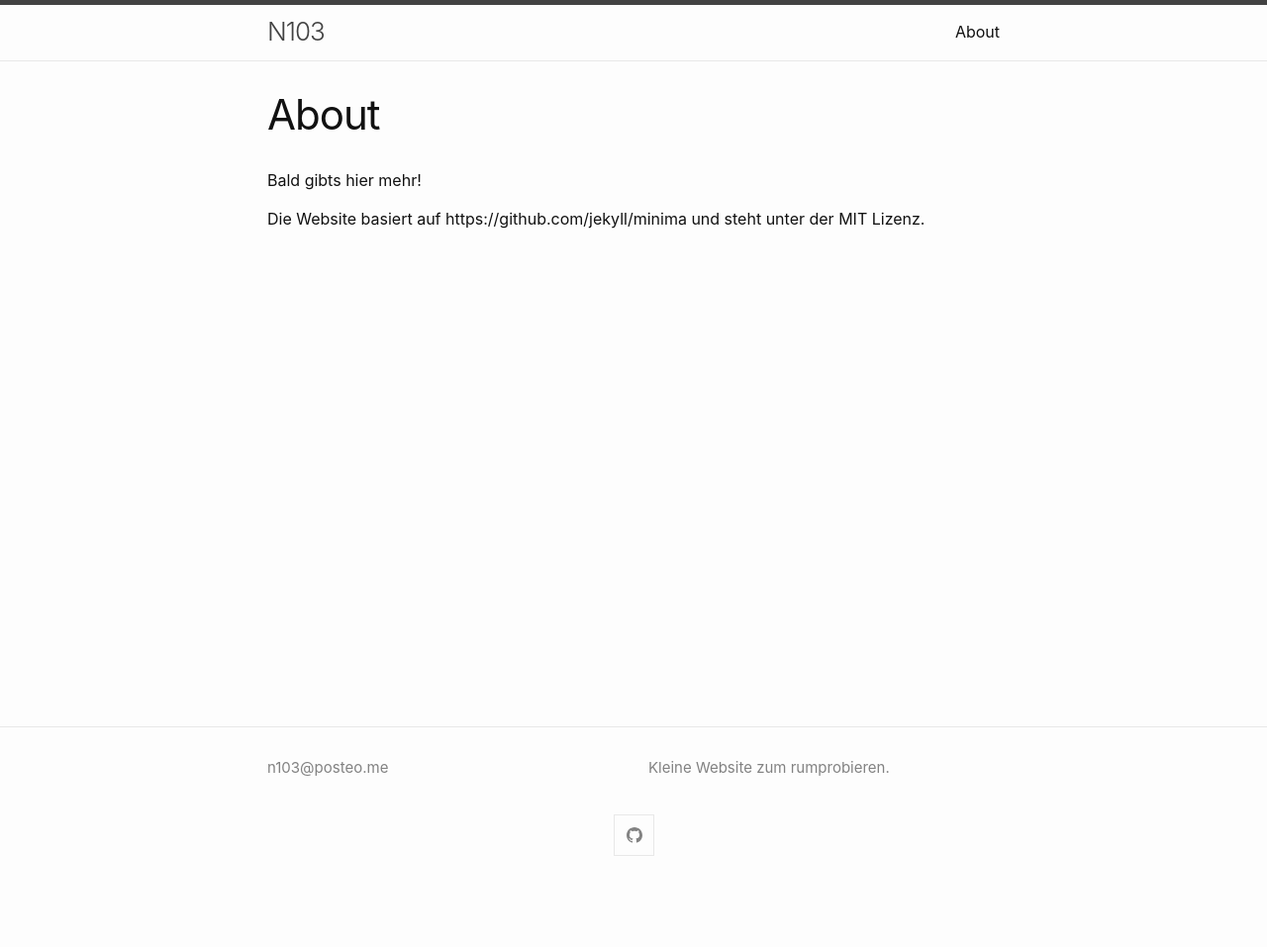
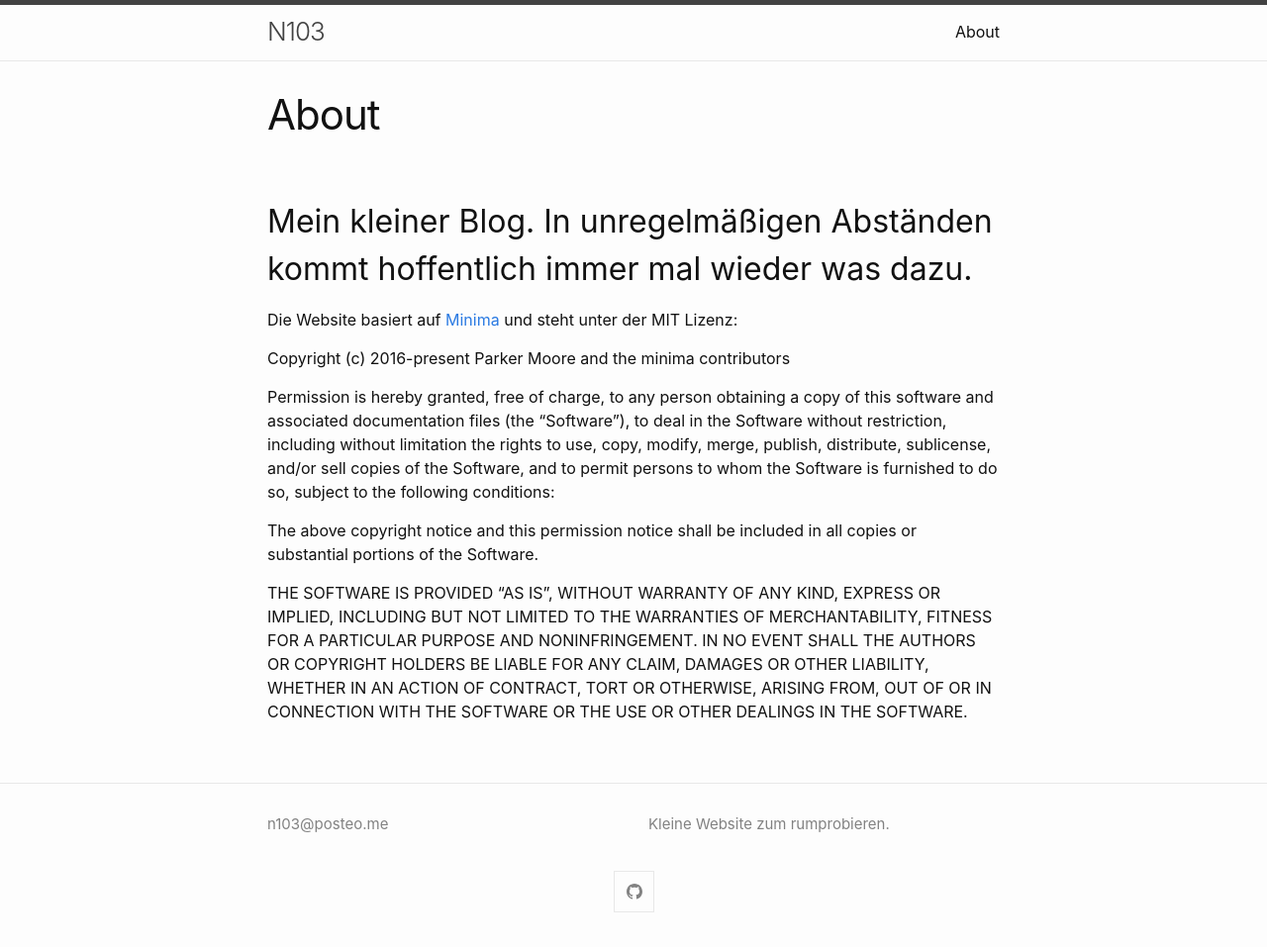
Before and after one commit to n103/n103.github.io, a Jekyll site: the page built from about.md, in a window 1280 px wide. Shown: the whole page at 99% size. Built offline with Jekyll 4.4.1, drawn with Linux system fonts in a browser that asks for light colours; before the commit the page ends 900 px from its top, so only the background shows below that.

Commit message:
Update about.md

```diff
--- a/about.md
+++ b/about.md
@@ -4,6 +4,26 @@
 permalink: /about/
 ---
 
-Bald gibts hier mehr!
+Mein kleiner Blog. In unregelmäßigen Abständen kommt hoffentlich immer mal wieder was dazu.
+---
+Die Website basiert auf [Minima](https://github.com/jekyll/minima) und steht unter der MIT Lizenz:
 
-Die Website basiert auf https://github.com/jekyll/minima und steht unter der MIT Lizenz.
+Copyright (c) 2016-present Parker Moore and the minima contributors
+
+Permission is hereby granted, free of charge, to any person obtaining a copy
+of this software and associated documentation files (the "Software"), to deal
+in the Software without restriction, including without limitation the rights
+to use, copy, modify, merge, publish, distribute, sublicense, and/or sell
+copies of the Software, and to permit persons to whom the Software is
+furnished to do so, subject to the following conditions:
+
+The above copyright notice and this permission notice shall be included in
+all copies or substantial portions of the Software.
+
+THE SOFTWARE IS PROVIDED "AS IS", WITHOUT WARRANTY OF ANY KIND, EXPRESS OR
+IMPLIED, INCLUDING BUT NOT LIMITED TO THE WARRANTIES OF MERCHANTABILITY,
+FITNESS FOR A PARTICULAR PURPOSE AND NONINFRINGEMENT. IN NO EVENT SHALL THE
+AUTHORS OR COPYRIGHT HOLDERS BE LIABLE FOR ANY CLAIM, DAMAGES OR OTHER
+LIABILITY, WHETHER IN AN ACTION OF CONTRACT, TORT OR OTHERWISE, ARISING FROM,
+OUT OF OR IN CONNECTION WITH THE SOFTWARE OR THE USE OR OTHER DEALINGS IN
+THE SOFTWARE.
```
